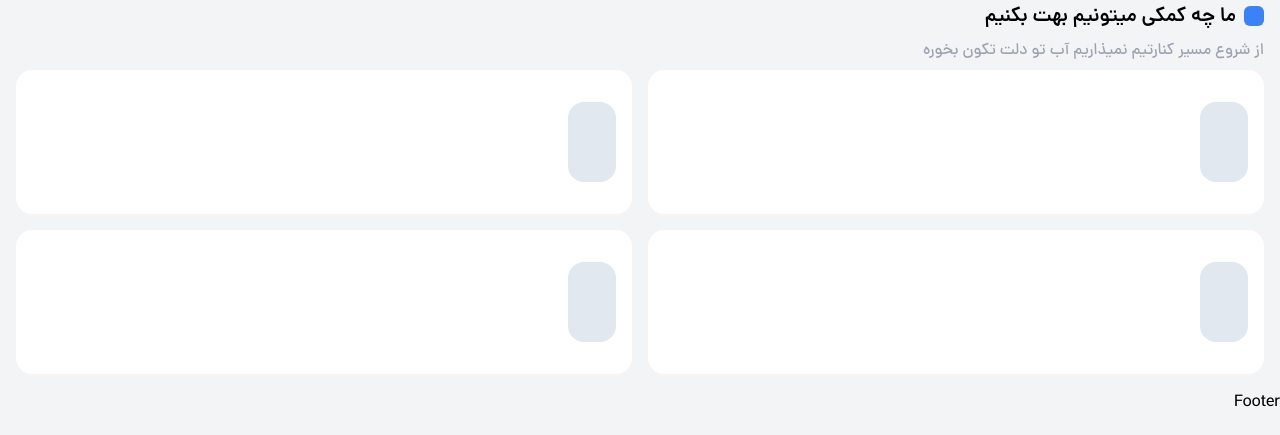
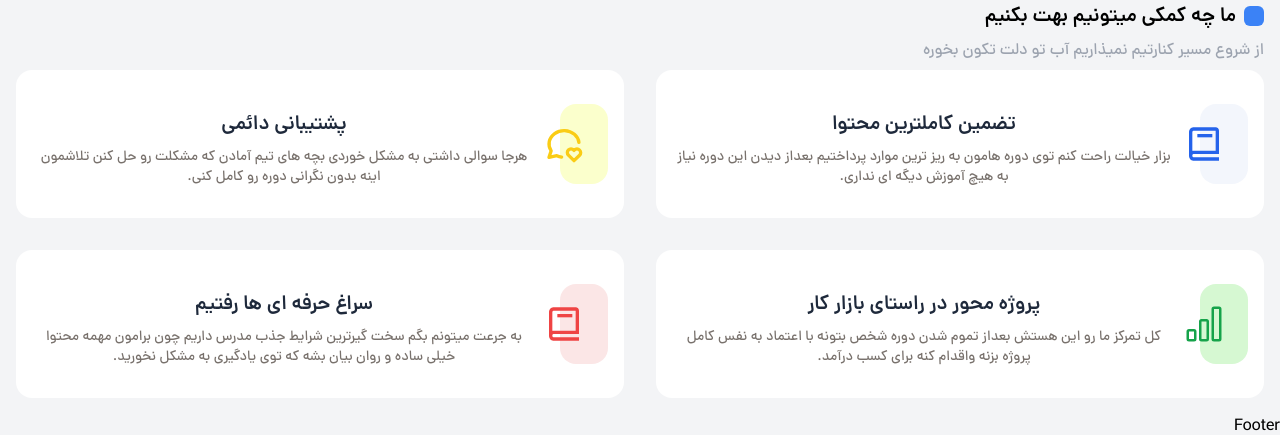
Before and after one commit to matinsekhavat/sabzlearn-clone, a React (Vite) app: page / in a window 1280 px wide. Shown: the part 2224-2659 px from the top of the page. Before the commit the page ends 2638 px from the top, so only its background shows below. Built offline with nearby package versions, Linux system fonts and the light colour scheme.

Commit message:
add OurServices components into HomePage component  + passing required data

```diff
--- a/src/pages/HomePage.tsx
+++ b/src/pages/HomePage.tsx
@@ -6,6 +6,9 @@ import { Link } from "react-router-dom";
 import { FaLongArrowAltLeft } from "react-icons/fa";
 import { courses } from "../services/data";
 import OurServices from "../ui/OurServices";
+import { BiBook } from "react-icons/bi";
+import { TbMessageCircleHeart } from "react-icons/tb";
+import { BsBarChart } from "react-icons/bs";
 
 function HomePage() {
   return (
@@ -44,11 +47,43 @@ function HomePage() {
           subTitle="از شروع مسیر کنارتیم نمیذاریم آب تو دلت تکون بخوره"
         />
 
-        <div className="grid grid-cols-1 gap-4 container md:grid-cols-2 ">
-          <OurServices />
-          <OurServices />
-          <OurServices />
-          <OurServices />
+        <div className="grid grid-cols-1 gap-8 container md:grid-cols-2 ">
+          <OurServices
+            title="تضمین کاملترین محتوا"
+            description="بزار خیالت راحت کنم توی دوره هامون به ریز ترین موارد پرداختیم بعداز دیدن این دوره نیاز به هیچ آموزش دیگه ای نداری."
+            icon={
+              <BiBook className="text-[2.5rem] text-blue-600 -mt-4 lg:mt-0 lg:-mr-6" />
+            }
+            iconBgInstance="rgb(196, 209, 238, 0.2)"
+            iconColor="red"
+          />{" "}
+          <OurServices
+            title="پشتیبانی دائمی"
+            description="هرجا سوالی داشتی به مشکل خوردی بچه های تیم آمادن که مشکلت رو حل کنن تلاشمون اینه بدون نگرانی دوره رو کامل کنی."
+            icon={
+              <TbMessageCircleHeart className="text-[2.5rem] text-yellow-400 -mt-4 lg:mt-0 lg:-mr-6" />
+            }
+            iconBgInstance="rgb(235, 252, 0 , 0.2)"
+            iconColor="red"
+          />{" "}
+          <OurServices
+            title="پروژه محور در راستای بازار کار"
+            description="کل تمرکز ما رو این هستش بعداز تموم شدن دوره شخص بتونه با اعتماد به نفس کامل پروژه بزنه واقدام کنه برای کسب درآمد."
+            icon={
+              <BsBarChart className="text-[2.5rem] text-green-600 -mt-4 lg:mt-0 lg:-mr-6" />
+            }
+            iconBgInstance="rgb(53, 221, 31,0.2)"
+            iconColor="red"
+          />{" "}
+          <OurServices
+            title="سراغ حرفه ای ها رفتیم"
+            description="به جرعت میتونم بگم سخت گیرترین شرایط جذب مدرس داریم چون برامون مهمه محتوا خیلی ساده و روان بیان بشه که توی یادگیری به مشکل نخورید."
+            icon={
+              <BiBook className="text-[2.5rem] text-red-500 -mt-4 lg:mt-0 lg:-mr-6" />
+            }
+            iconBgInstance="rgb(233, 129, 129 , 0.2)"
+            iconColor="red"
+          />
         </div>
       </section>
     </>
```
